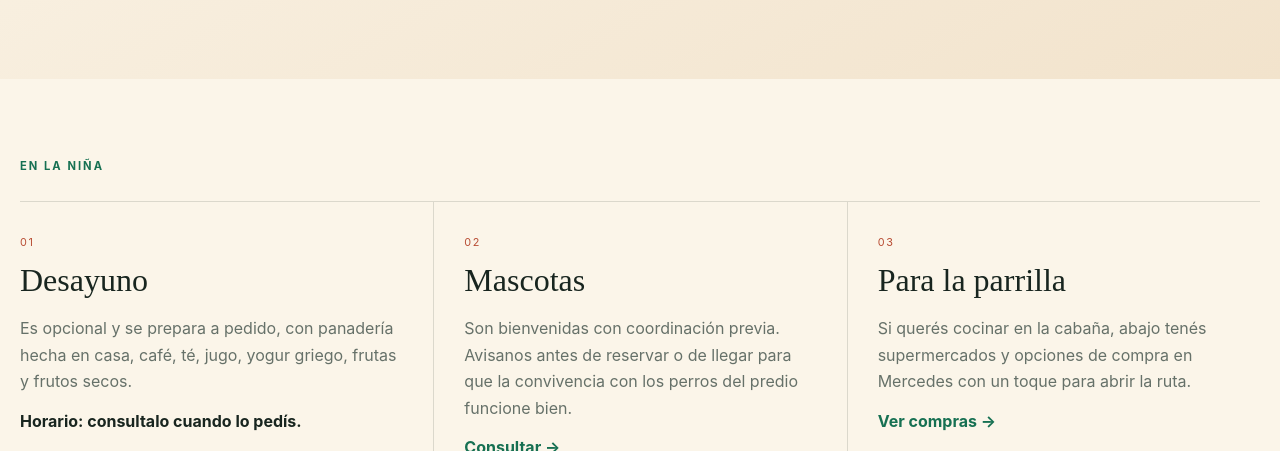
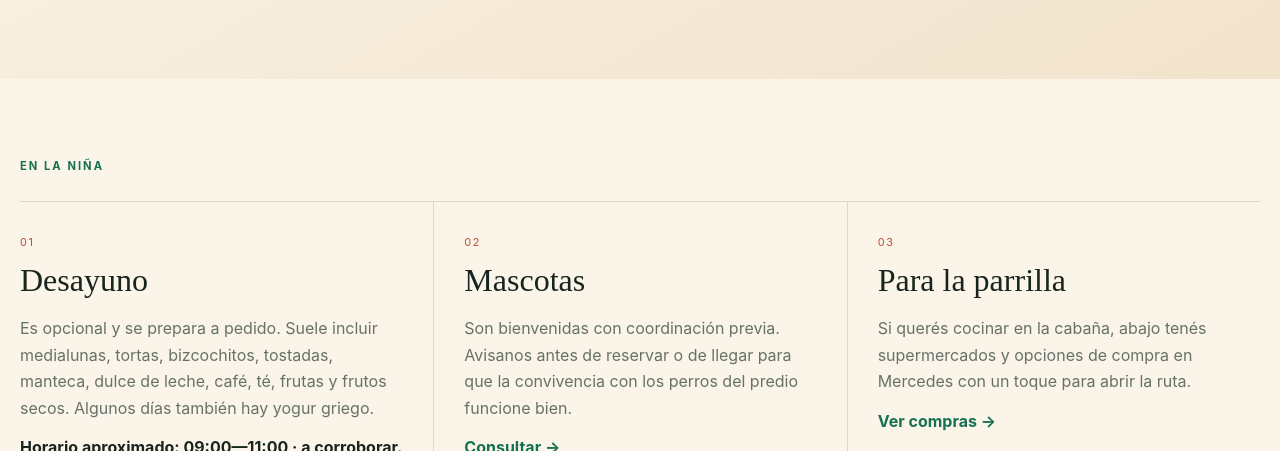
Before and after one commit to roipeker/cabanaslanina, an Astro site: page /cabanaslanina/estadia in a window 1280 px wide. Shown: the part 501-952 px from the top of the page. Built offline with nearby package versions, Linux system fonts and the light colour scheme; Astro itself is replaced by a stand-in of ours.

Commit message:
content: update guest breakfast details

```diff
--- a/src/pages/estadia.astro
+++ b/src/pages/estadia.astro
@@ -26,7 +26,7 @@ const groceryImage = 'https://images.pexels.com/photos/30684941/pexels-photo-306
 <main>
 <section class="stay-hero"><div class="shell stay-hero-grid"><div><div class="section-kicker">Para cuando ya estás acá</div><h1>Todo lo útil,<br/><em>sin tener que preguntar.</em></h1><p>Una guía corta para resolver el día: desayuno, compras, dónde comer, dónde tomar algo y cómo llegar desde La Niña.</p></div><div class="stay-hero-card"><small>Guardá esta página</small><strong>La podés volver a abrir durante toda la estadía.</strong><a class="text-link" href={phoneHref}>¿No encontrás algo? Llamanos →</a></div></div></section>
 
-<section class="stay-basics"><div class="shell"><div class="section-kicker">En La Niña</div><div class="stay-basics-grid"><article><span>01</span><h2>Desayuno</h2><p>Es opcional y se prepara a pedido, con panadería hecha en casa, café, té, jugo, yogur griego, frutas y frutos secos.</p><strong>Horario: consultalo cuando lo pedís.</strong></article><article><span>02</span><h2>Mascotas</h2><p>Son bienvenidas con coordinación previa. Avisanos antes de reservar o de llegar para que la convivencia con los perros del predio funcione bien.</p><a href={phoneHref}>Consultar →</a></article><article><span>03</span><h2>Para la parrilla</h2><p>Si querés cocinar en la cabaña, abajo tenés supermercados y opciones de compra en Mercedes con un toque para abrir la ruta.</p><a href="#compras">Ver compras →</a></article></div></div></section>
+<section class="stay-basics"><div class="shell"><div class="section-kicker">En La Niña</div><div class="stay-basics-grid"><article><span>01</span><h2>Desayuno</h2><p>Es opcional y se prepara a pedido. Suele incluir medialunas, tortas, bizcochitos, tostadas, manteca, dulce de leche, café, té, frutas y frutos secos. Algunos días también hay yogur griego.</p><strong>Horario aproximado: 09:00—11:00 · a corroborar.</strong></article><article><span>02</span><h2>Mascotas</h2><p>Son bienvenidas con coordinación previa. Avisanos antes de reservar o de llegar para que la convivencia con los perros del predio funcione bien.</p><a href={phoneHref}>Consultar →</a></article><article><span>03</span><h2>Para la parrilla</h2><p>Si querés cocinar en la cabaña, abajo tenés supermercados y opciones de compra en Mercedes con un toque para abrir la ruta.</p><a href="#compras">Ver compras →</a></article></div></div></section>
 
 <section class="stay-feature"><figure><img src={diningImage} alt="Mesa de restaurante cálida de noche — imagen conceptual" loading="lazy"/></figure><div class="stay-feature-copy"><div class="section-kicker section-kicker-light">Comer bien en Mercedes</div><h2>Una cena también puede ser parte de la escapada.</h2><p>Mercedes tiene bodegones, parrillas, pizza y una nueva cocina más contemporánea. Para una cena especial, PIRA trabaja exclusivamente con fuego a leña. Para algo más clásico, La Fonda y Almacén Bar Laurino son referencias conocidas de la ciudad.</p><p class="stay-caveat">Los horarios cambian: revisá Google Maps o contactá al lugar antes de salir.</p></div></section>
 
```
